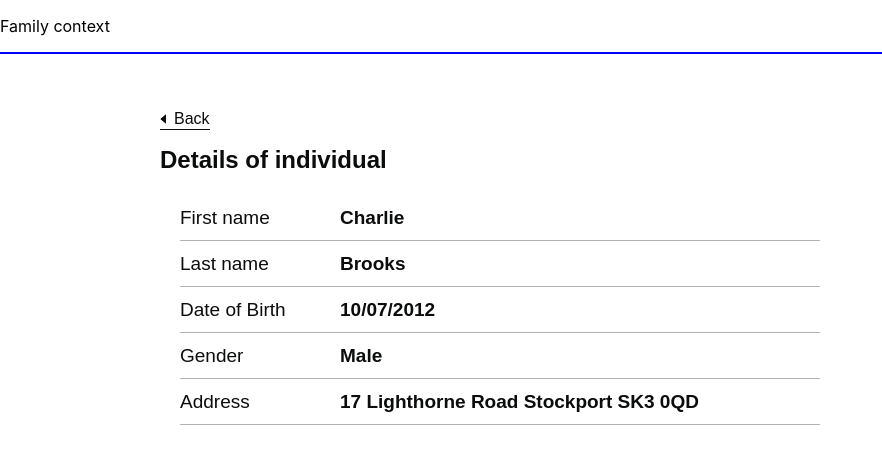
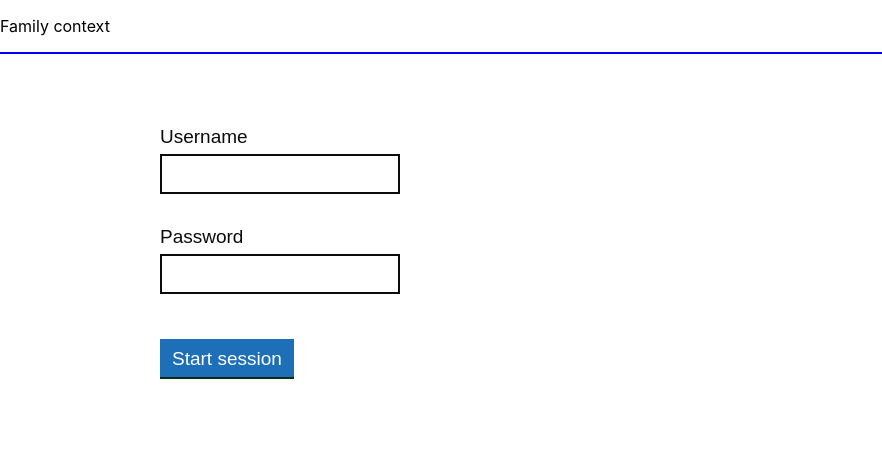
Before and after one commit to CSCDP/Family-Context-PrivateBeta, a React (Create React App) app: page / in a window 1280 px wide. Shown: the top 464 px of the page, without its empty margins (0-882 px from the left). Built offline with nearby package versions, Linux system fonts and the light colour scheme; a web font is replaced by a local one.

Commit message:
FAM-44: Create login component

```diff
--- a/src/App.css
+++ b/src/App.css
@@ -10,3 +10,16 @@
 .family-context-header {
   align-items: center;
 }
+
+.LoginPage {
+  padding-top: 30px;
+}
+
+.LoginPage button {
+  margin-top: 15px;
+  background-color: #1d70b8
+}
+
+.LoginPage button:hover {
+  background-color: #003078
+}
--- a/src/App.tsx
+++ b/src/App.tsx
@@ -1,7 +1,8 @@
 import React from 'react';
 import './App.css';
-import { BrowserRouter as Router, Route, Link } from 'react-router-dom';
+import { BrowserRouter as Router, Route } from 'react-router-dom';
 import FamilyContextHeader from './components/FamilyContextHeader';
+import LoginPage  from './pages/LoginPage';
 import IndividualPage from './pages/IndividualPage';
 
 const App: React.FC = () => {
@@ -11,7 +12,8 @@ const App: React.FC = () => {
       <div className="govuk-width-container">
         <main className="govuk-main-wrapper">
 
-          <Route exact path="/" component={IndividualPage} />
+          <Route exact path="/" component={LoginPage} />
+          <Route exact path="/person" component={IndividualPage} />
 
         </main>
       </div>
--- /dev/null
+++ b/src/pages/LoginPage.tsx
@@ -0,0 +1,48 @@
+import React from 'react';
+import { RouteComponentProps } from 'react-router-dom';
+
+type LoginDetails = {
+    username: String,
+    password: String
+}
+
+const LoginPage: React.FC<RouteComponentProps> = (props) => {
+  let loginDetails: LoginDetails = {username: "", password: ""}
+
+  return (
+    <form className="LoginPage" onSubmit={(event) => login(event, props, loginDetails)}>
+        <div className="govuk-form-group">
+        <label className="govuk-label" htmlFor="one-quarter">
+            Username
+        </label>
+        <input
+            className="govuk-input govuk-!-width-one-quarter"
+            id="username" name="username"
+            type="text"
+            onChange={text => loginDetails.username = text.target.value}
+        />
+        </div>
+        <div className="govuk-form-group">
+        <label className="govuk-label" htmlFor="one-quarter">
+            Password
+        </label>
+        <input
+            className="govuk-input govuk-!-width-one-quarter"
+            id="password" name="password"
+            type="password"
+            onChange={text => loginDetails.password = text.target.value}
+        />
+        </div>
+        <button className="govuk-button" data-module="govuk-button">
+            Start session
+        </button>
+    </form>
+  );
+}
+
+function login(formEvent: React.FormEvent<HTMLFormElement>, props: RouteComponentProps, login: LoginDetails) {
+    props.history.push('/person')
+    formEvent.preventDefault()
+}
+
+export default LoginPage;
```
